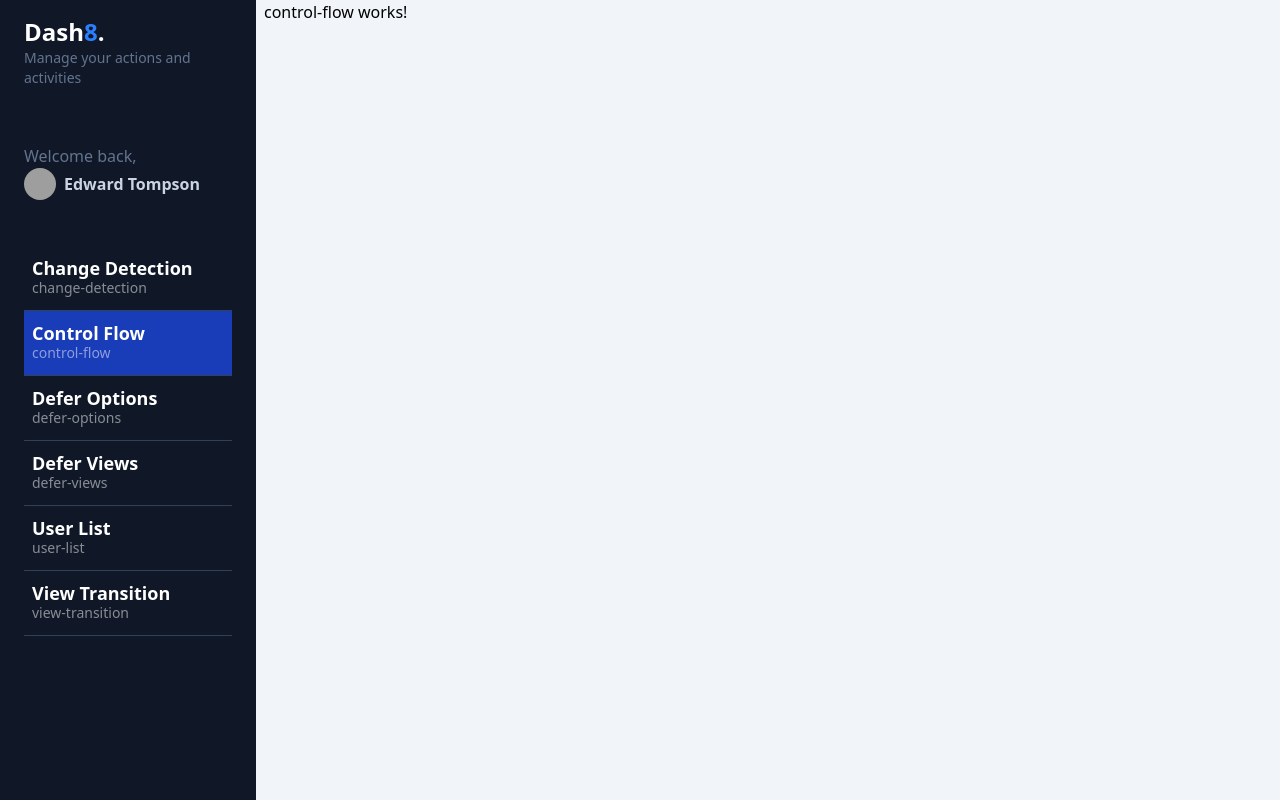
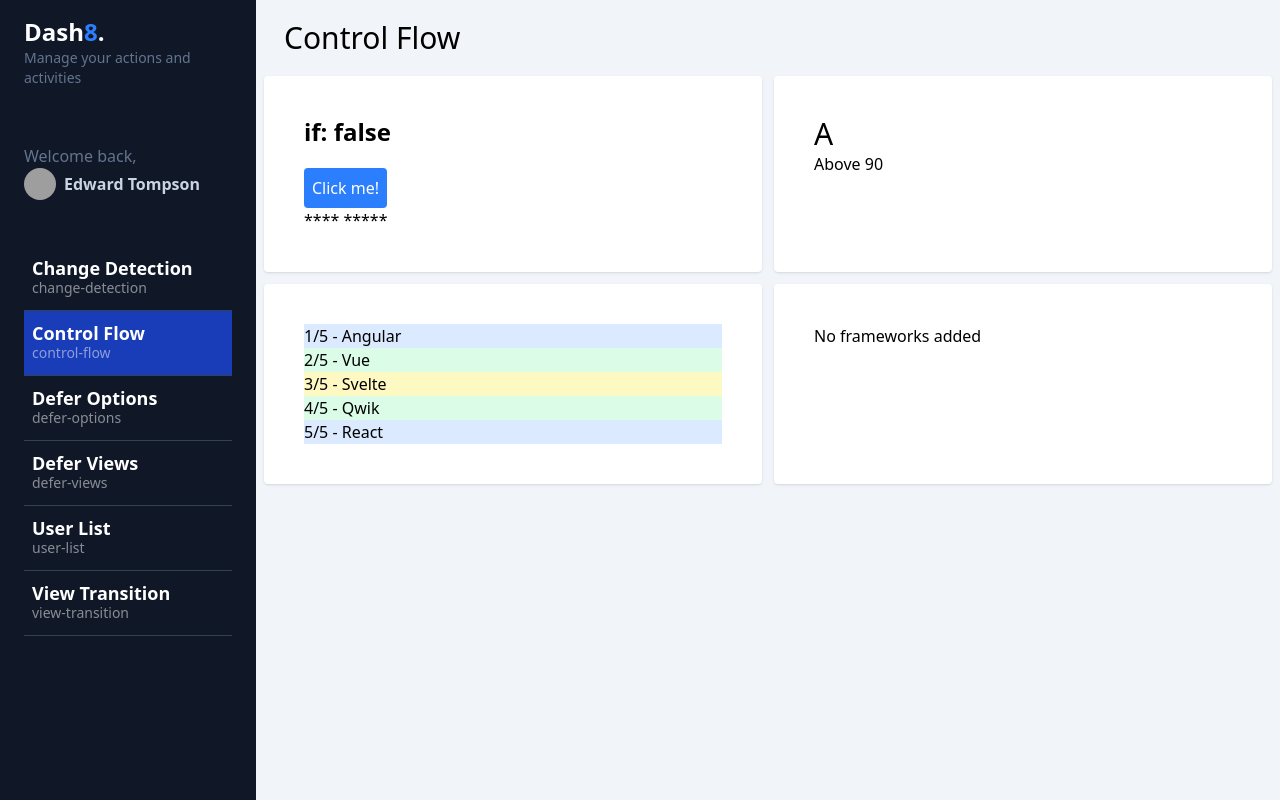
Before and after one commit to SergioO21/DashboardAngular18Up, an Angular app: page /dashboard/control-flow in a window 1280 px wide. Built offline with nearby package versions, Linux system fonts and the light colour scheme; grey boxes are pictures that could not be loaded.

Commit message:
Create control flow component

```diff
--- a/src/app/dashboard/pages/control-flow/control-flow.component.html
+++ b/src/app/dashboard/pages/control-flow/control-flow.component.html
@@ -1 +1,74 @@
-<p>control-flow works!</p>
+<app-title title="Control Flow" withShadow />
+
+<section class="grid grid-cols-1 md:grid-cols-2 gap-3">
+  <!-- *ngIf - @if -->
+  <div class="bg-white rounded shadow p-10">
+    <h2 class="text-2xl font-bold mb-5">if: {{ showContent() }}</h2>
+
+    <button
+      class="p-2 bg-blue-500 rounded text-white"
+      (click)="toggleContent()"
+    >
+      Click me!
+    </button>
+
+    @if (showContent()) {
+      <p>Hello world</p>
+    } @else {
+      <p>**** *****</p>
+    }
+  </div>
+
+  <!-- @switch -->
+  <div class="bg-white rounded shadow p-10">
+    <h2 class="text-3xl">{{ grade() }}</h2>
+
+    @switch (grade()) {
+      @case ("A") {
+        <p>Above 90</p>
+      }
+      @case ("B") {
+        <p>Above 70</p>
+      }
+      @default {
+        <p>Failed</p>
+      }
+    }
+  </div>
+
+  <!-- *ngFor - @for -->
+  <div class="bg-white rounded shadow p-10">
+    <ul>
+      @for (
+        framework of frameworks();
+        track framework;
+        let i = $index;
+        let first = $first;
+        let last = $last;
+        let even = $even;
+        let odd = $odd;
+        let count = $count
+      ) {
+        <li
+          [class]="{
+            'bg-yellow-100': even && !first && !last,
+            'bg-green-100': odd && !first && !last,
+            'bg-blue-100': first || last,
+          }"
+        >
+          {{ i + 1 }}/{{ count }} - {{ framework }}
+        </li>
+      }
+    </ul>
+  </div>
+
+  <div class="bg-white rounded shadow p-10">
+    <ul>
+      @for (framework of frameworksEmpty(); track $index) {
+        <li>{{ framework }}</li>
+      } @empty {
+        <li>No frameworks added</li>
+      }
+    </ul>
+  </div>
+</section>
--- a/src/app/dashboard/pages/control-flow/control-flow.component.ts
+++ b/src/app/dashboard/pages/control-flow/control-flow.component.ts
@@ -1,9 +1,21 @@
-import { Component } from "@angular/core";
+import { Component, signal } from "@angular/core";
+import { TitleComponent } from "@shared";
+
+type Grade = "A" | "B" | "C";
 
 @Component({
   standalone: true,
-  imports: [],
+  imports: [TitleComponent],
   templateUrl: "./control-flow.component.html",
   styles: ``,
 })
-export default class ControlFlowComponent {}
+export default class ControlFlowComponent {
+  showContent = signal(false);
+  grade = signal<Grade>("A");
+  frameworks = signal(["Angular", "Vue", "Svelte", "Qwik", "React"]);
+  frameworksEmpty = signal([]);
+
+  toggleContent() {
+    this.showContent.update((value) => !value);
+  }
+}
```
